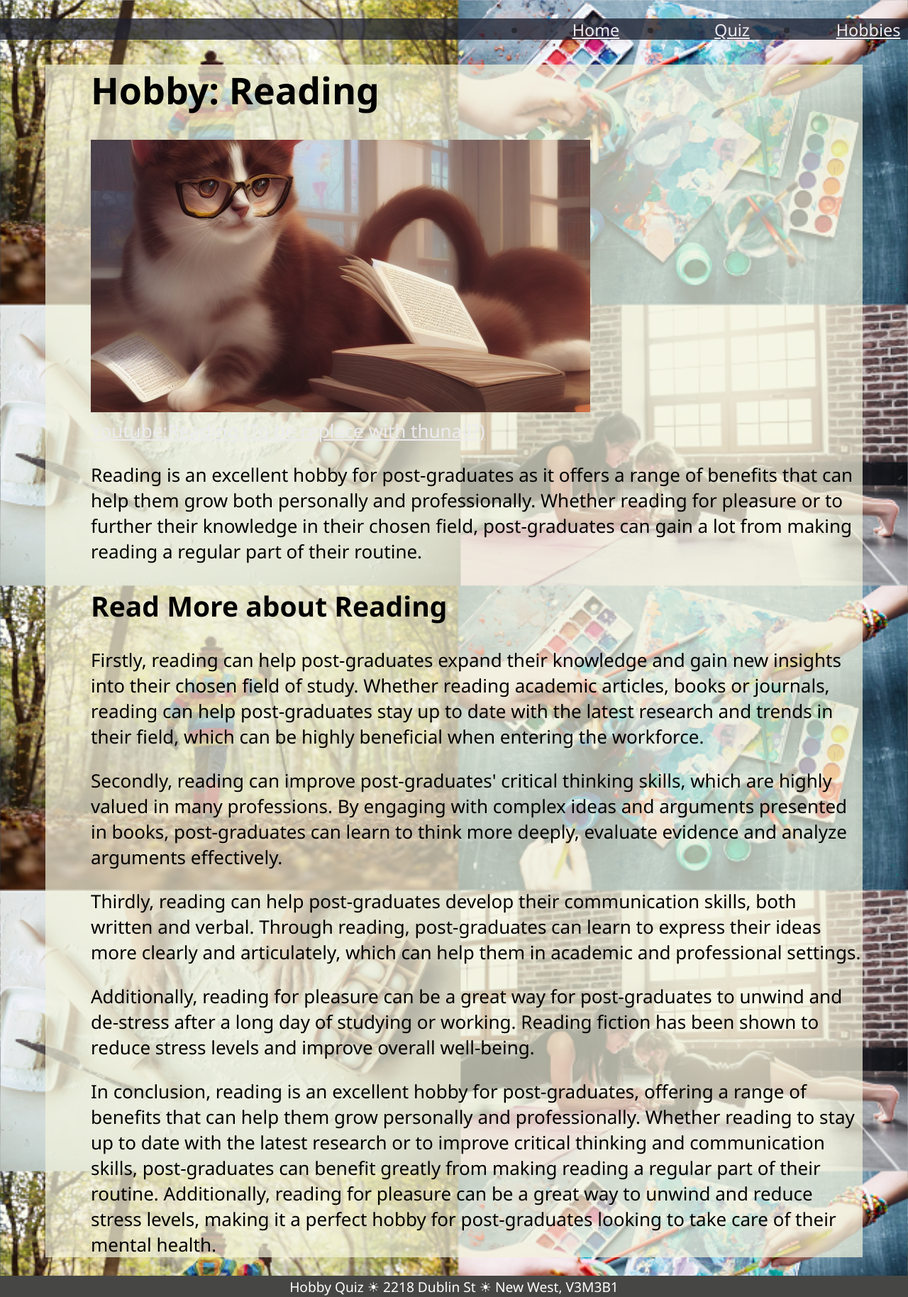
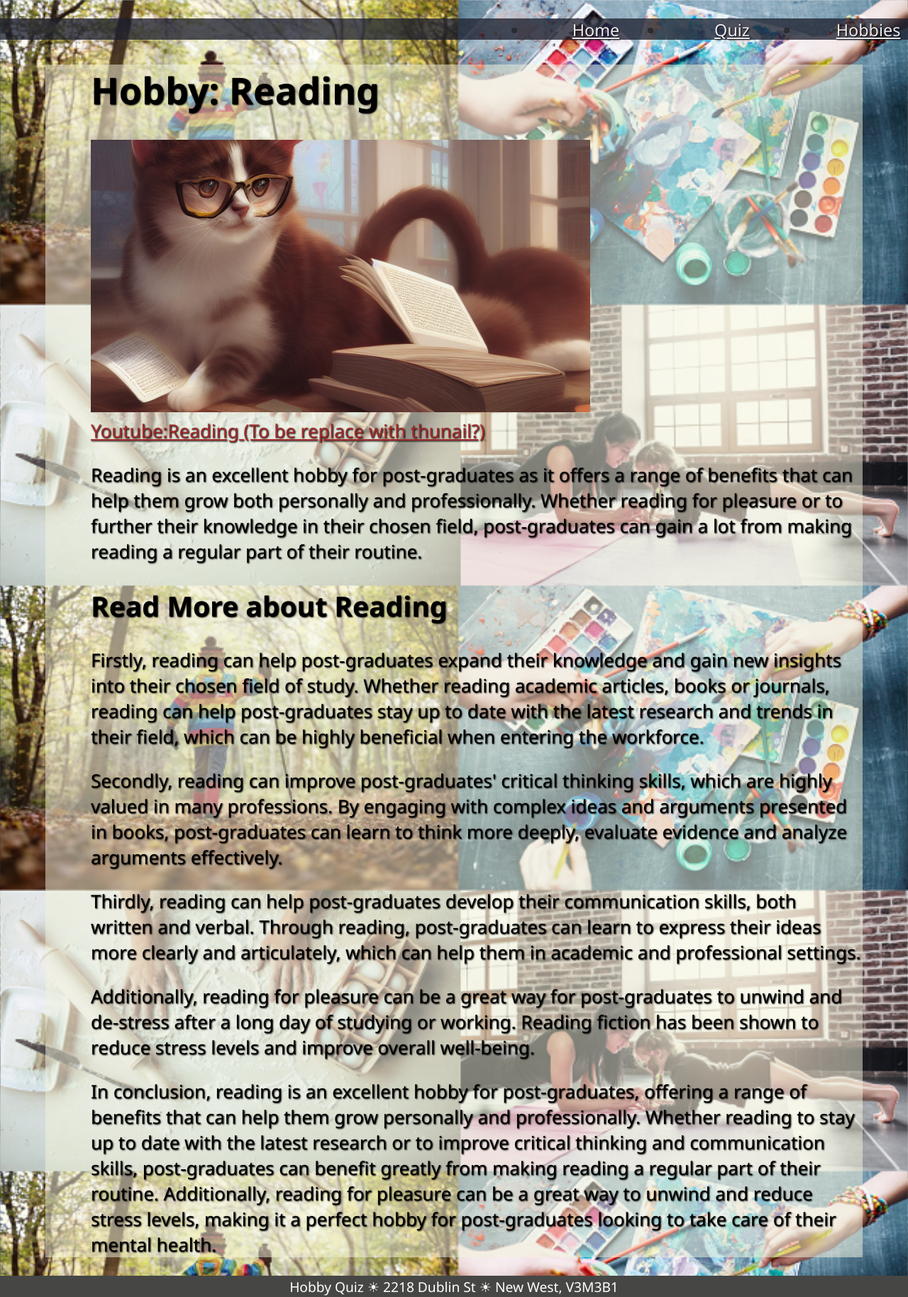
Before and after one commit to WCEdison/CSIS1280-070-Multimedia-Web-Development-Project, a PHP site: page /hobbies_reading.html in a window 1280 px wide. Shown: the whole page at 71% size. Run offline with PHP 8.4, Linux system fonts and the light colour scheme.

Commit message:
Fixed link color, added shadow to text, changed transparency

```diff
--- a/Project_Group5/css/content_layout.css
+++ b/Project_Group5/css/content_layout.css
@@ -38,7 +38,8 @@ body {
 	/* min-height: 110%; */
 	/* padding-bottom: 30px; */
 	box-sizing: border-box;
-	background-color: rgba(243, 243, 220, 0.7);
+	background-color: rgba(243, 243, 220, 0.5);
+	text-shadow: 1px 1px 2px black;
 	/* top: -10px;
 	 bottom: -30px;
 	 left: -10px;
@@ -86,11 +87,13 @@ header nav ul li {
 	text-align: center;
 }
 
-a {
+body header a {
 	color: rgb(236, 235, 240);
 }
-a.body{
-	color: black;
+
+body a {
+	color: brown;
+	text-shadow: 1px 1px 2px black;
 }
 
 footer {
```
